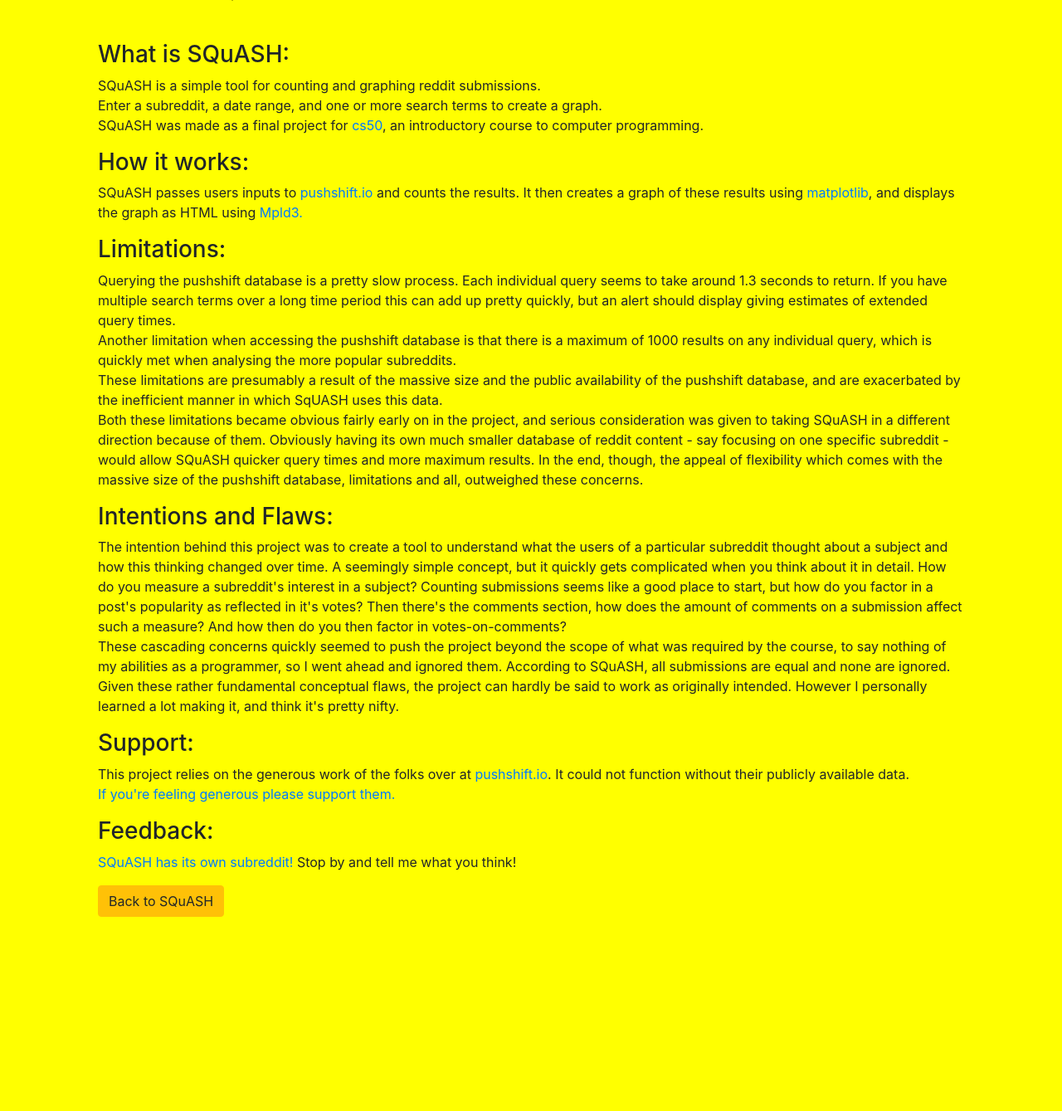
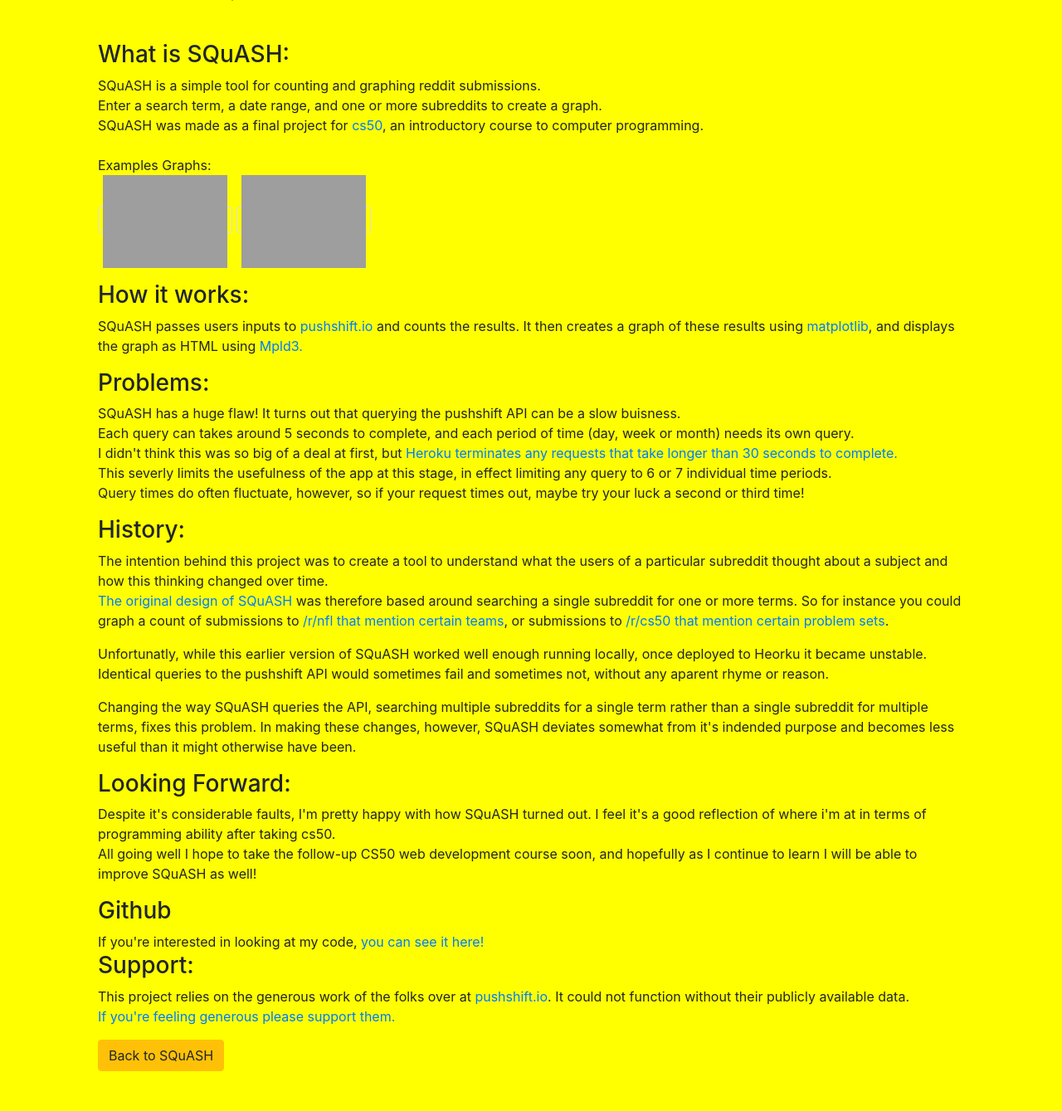
Before and after one commit to baden119/squash001, a Flask app: page /documentation in a window 1280 px wide. Shown: the part 481-1820 px from the top of the page at 83% size. Before the commit the page ends 1586 px from the top, so only its background shows below. Run offline with Flask 2, Linux system fonts and the light colour scheme; some libraries are stand-ins or nearby versions; grey boxes are pictures that could not be loaded.

Commit message:
version 1.8

```diff
--- a/templates/documentation.html
+++ b/templates/documentation.html
@@ -5,65 +5,73 @@
 {% endblock %}
 
 {% block main %}
+
   <div class="text-left">
    <a href="/" class="btn btn-warning">Back to SQuASH</a>
   </div>
   <div>
-    <img src="static/SquashText001.png">
+    <img class="banner" src="static/SquashText001.png">
   </div>
   <br><br>
   <div class="text-left">
     <h3>What is SQuASH:</h3>
     <p>
-      SQuASH is a simple tool for counting and graphing reddit submissions.<br>
-      Enter a subreddit, a date range, and one or more search terms to create a graph.<br>
-      SQuASH was made as a final project for <a href="https://www.edx.org/course/cs50s-introduction-to-computer-science">cs50</a>, an introductory course to computer programming.
+    SQuASH is a simple tool for counting and graphing reddit submissions.<br>
+    Enter a search term, a date range, and one or more subreddits to create a graph.<br>
+    SQuASH was made as a final project for <a href="https://www.edx.org/course/cs50s-introduction-to-computer-science">cs50</a>, an introductory course to computer programming.<br>
+    <br>
+    Examples Graphs:
+    <br>
+    <a class="thumb" target="_blank" href="static/New Squash Notre Dame.png">
+      <img src="static/New Squash Notre Dame.png" alt="Notre Dame" style="width:150px"></a>
+    <a class="thumb" target="_blank" href="static/New Squash Garrett.png">
+      <img src="static/New Squash Garrett.png" alt="Garrett" style="width:150px"></a><br>
     </p>
     <h3>How it works:</h3>
     <p>
       SQuASH passes users inputs to <a href="https://pushshift.io/">pushshift.io</a> and counts the results. It then creates a graph of these results
       using <a href="https://matplotlib.org/">matplotlib</a>, and displays the graph as HTML using <a href="https://pypi.org/project/mpld3/">Mpld3.</a>
     </p>
-    <h3>Limitations:</h3>
+    <h3>Problems:</h3>
     <p>
-      Querying the pushshift database is a pretty slow process.
-      Each individual query seems to take around 1.3 seconds to return.
-      If you have multiple search terms over a long time period this can add up pretty quickly, but an alert should
-      display giving estimates of extended query times.
-      <br>
-      Another limitation when accessing the pushshift database is that there is a maximum of 1000 results on any individual
-      query, which is quickly met when analysing the more popular subreddits.
-      <br>
-      These limitations are presumably a result of the massive size and the public availability of the pushshift database, and
-      are exacerbated by the inefficient manner in which SqUASH uses this data.
-      <br>
-      Both these limitations became obvious fairly early on in the project, and serious consideration was given to taking SQuASH
-      in a different direction because of them. Obviously having its own much smaller database of reddit content - say focusing on one specific
-      subreddit - would allow SQuASH quicker query times and more maximum results. In the end, though, the appeal of flexibility
-      which comes with the massive size of the pushshift database, limitations and all, outweighed these concerns.
+      SQuASH has a huge flaw! It turns out that querying the pushshift API can be a slow buisness.<br>
+      Each query can takes around 5 seconds to complete, and each period of time (day, week or month) needs its own query.<br>
+      I didn't think this was so big of a deal at first, but <a href="https://devcenter.heroku.com/articles/request-timeout">Heroku terminates any requests that take longer than 30 seconds to complete.</a><br>
+      This severly limits the usefulness of the app at this stage, in effect limiting any query to 6 or 7 individual time periods.<br>
+      Query times do often fluctuate, however, so if your request times out, maybe try your luck a second or third time!
+
     </p>
-    <h3>Intentions and Flaws:</h3>
+    <h3>History:</h3>
     <p>
       The intention behind this project was to create a tool to understand what the users of a particular subreddit thought about
-      a subject and how this thinking changed over time. A seemingly simple concept, but it quickly gets complicated when you think
-      about it in detail. How do you measure a subreddit's interest in a subject? Counting submissions seems like a good place to start,
-      but how do you factor in a post's popularity as reflected in it's votes? Then there's the comments section, how does the amount of
-      comments on a submission affect such a measure? And how then do you then factor in votes-on-comments?
-      <br>
-      These cascading concerns quickly seemed to push the project beyond the scope of what was required by the course, to say nothing
-      of my abilities as a programmer, so I went ahead and ignored them. According to SQuASH, all submissions are equal and none
-      are ignored. Given these rather fundamental conceptual flaws, the project can hardly be said to work as originally intended. However
-      I personally learned a lot making it, and think it's pretty nifty.
+      a subject and how this thinking changed over time.<br>
+      <a href="static/Original Squash Home.png">The original design of SQuASH</a> was therefore based around searching a single subreddit
+      for one or more terms. So for instance you could graph a count of submissions to <a href="static/Original Squash NFL.png">/r/nfl that mention certain teams</a>, or submissions
+      to <a href="static/Original Squash cs50.png">/r/cs50 that mention certain problem sets</a>.
     </p>
+    <p>
+      Unfortunatly, while this earlier version of SQuASH worked well enough running locally, once deployed to Heorku it became unstable. Identical
+      queries to the pushshift API would sometimes fail and sometimes not, without any aparent rhyme or reason.
+    </p>
+    <p>
+      Changing the way SQuASH queries the API, searching multiple subreddits for a single term rather than a single subreddit for multiple
+      terms, fixes this problem. In making these changes, however, SQuASH deviates somewhat from it's indended purpose and becomes less useful
+      than it might otherwise have been.
+    </p>
+    <h3>Looking Forward:</h3>
+    <p>
+      Despite it's considerable faults, I'm pretty happy with how SQuASH turned out. I feel it's a good
+      reflection of where i'm at in terms of programming ability after taking cs50.<br>
+      All going well I hope to take the follow-up CS50 web development course soon, and hopefully as I continue
+      to learn I will be able to improve SQuASH as well!
+    </p>
+    <h3>Github</h3>
+      If you're interested in looking at my code, <a href="https://github.com/baden119/squash001">you can see it here!</a>
     <h3>Support:</h3>
       <p>
       This project relies on the generous work of the folks over at <a href="https://pushshift.io/">pushshift.io</a>. It could not function without their publicly available
       data.<br> <a href="https://pushshift.io/donations/">If you're feeling generous please support them.</a>
     </p>
-    <h3>Feedback:</h3>
-      <p>
-      <a href="https://www.reddit.com/r/squash_app/">SQuASH has its own subreddit!</a> Stop by and tell me what you think!
-      </p>
   </div>
   <div class="text-centre">
    <a href="/" class="btn btn-warning">Back to SQuASH</a>
--- a/templates/layout.html
+++ b/templates/layout.html
@@ -6,14 +6,27 @@
         <!-- Required meta tags -->
         <meta charset="utf-8">
         <meta name="viewport" content="width=device-width, initial-scale=1, shrink-to-fit=no">
+        <link href="/static/favicon.ico" rel="icon">
         <style>
-        img {
+        .banner {
             display: block;
             margin-left: auto;
             margin-right: auto;
             }
+
+        .thumb {
+            border: 1px solid #ddd;
+            border-radius: 4px;
+            padding: 5px;
+            width: 150px;
+            }
+
+        .thumb:hover {
+            box-shadow: 0 0 2px 1px rgba(0, 140, 186, 0.5);
+            }
+
         </style>
-        <title>SQuASH V.1.7</title>
+        <title>SQuASH V.1.8</title>
         <link rel="stylesheet" href="https://stackpath.bootstrapcdn.com/bootstrap/4.4.1/css/bootstrap.min.css" integrity="sha384-Vkoo8x4CGsO3+Hhxv8T/Q5PaXtkKtu6ug5TOeNV6gBiFeWPGFN9MuhOf23Q9Ifjh" crossorigin="anonymous">
     </head>
 
```
Also changed, not shown: templates/error.html (+6 -1 lines), templates/index.html (+23 -17 lines).
